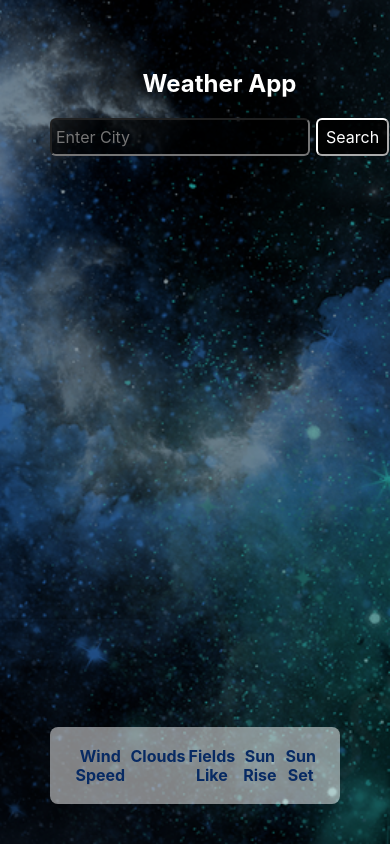
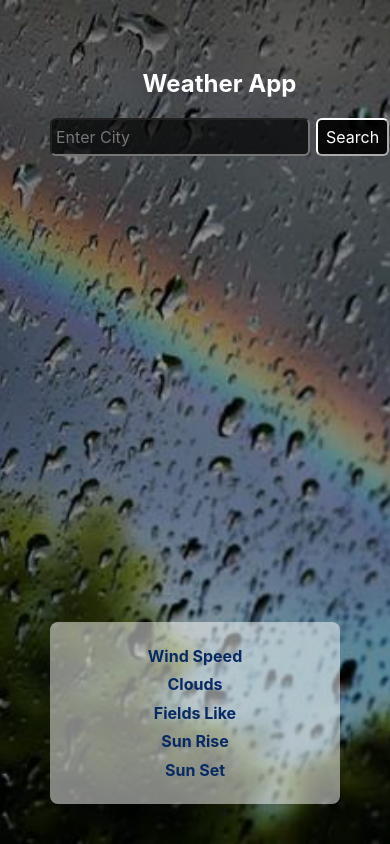
Before and after one commit to Anton027/weather-app, a React (Create React App) app: page / in a window 390 px wide. Built offline with nearby package versions, Linux system fonts and the light colour scheme.

Commit message:
added media screen 320

```diff
--- a/src/components/Backgroundcontainer/BackgroundContainer.module.css
+++ b/src/components/Backgroundcontainer/BackgroundContainer.module.css
@@ -7,7 +7,7 @@
 }
 .BgrContainer:before {
     content: '';
-    background: url('../../assets/picture-image.jpg') no-repeat center center/cover;
+    background: url('../../assets/raibow-rain.png') no-repeat center center/cover;
     position: absolute;
     width: 100%;
     height: 100%;
--- a/src/components/Card/Card.js
+++ b/src/components/Card/Card.js
@@ -1,5 +1,6 @@
 import css from './Card.module.css'
 const Card = ({ data }) => {
+
     return (
         <>
             <div className={css.Card__title}>
@@ -23,12 +24,14 @@ const Card = ({ data }) => {
                     <p className={css.bio}>Fields Like</p>
                 </li>
                 <li className="Card__item">
-                    <p className={css.bio}>{(data.name) ? data.sys.sunrise : " "}</p>
+                    <p className={css.bio}>{(data.name) ? (new Date(data.sys.sunrise * 1000).toLocaleTimeString()) : " "}</p>
                     <p className={css.bio}>Sun Rise</p>
 
                 </li>
                 <li>
-                    <p className={css.bio}>{(data.name) ? data.sys.sunset : " "}</p>
+                    <p className={css.bio}>{(data.name) ? (
+                        new Date(data.sys.sunset * 1000).toLocaleTimeString()
+                    ) : " "}</p>
                     <p className={css.bio}>Sun Set</p>
                 </li>
             </ul>
--- a/src/components/Card/Card.module.css
+++ b/src/components/Card/Card.module.css
@@ -1,11 +1,16 @@
 .Card__list{
     display: flex;
+    flex-wrap: wrap;
     justify-content: space-between;
     text-align: center;
     max-width: 100%;
     border-radius: 8px;
     background-color: rgba(255, 255, 255, 0.5);
     padding: 20px;
+
+    @media screen and (min-width: 320px) and (max-width: 600px) {
+
+    }
 }
 .Card__title{
     display: flex;
@@ -16,4 +21,16 @@
 .bio{
     font-weight: 700;
     color:rgb(7, 42, 99);
+    @media screen and (min-width: 320px) and (max-width: 600px) {
+        margin: 5px;
+    }
 }
+@media screen and (min-width: 320px) and (max-width: 600px) {
+    .Card__list {
+        flex-direction: column;
+    }
+    .bio{
+        margin: 5px;
+    }
+
+}
```
Also changed, not shown: src/assets/raibow-rain.png (added).
